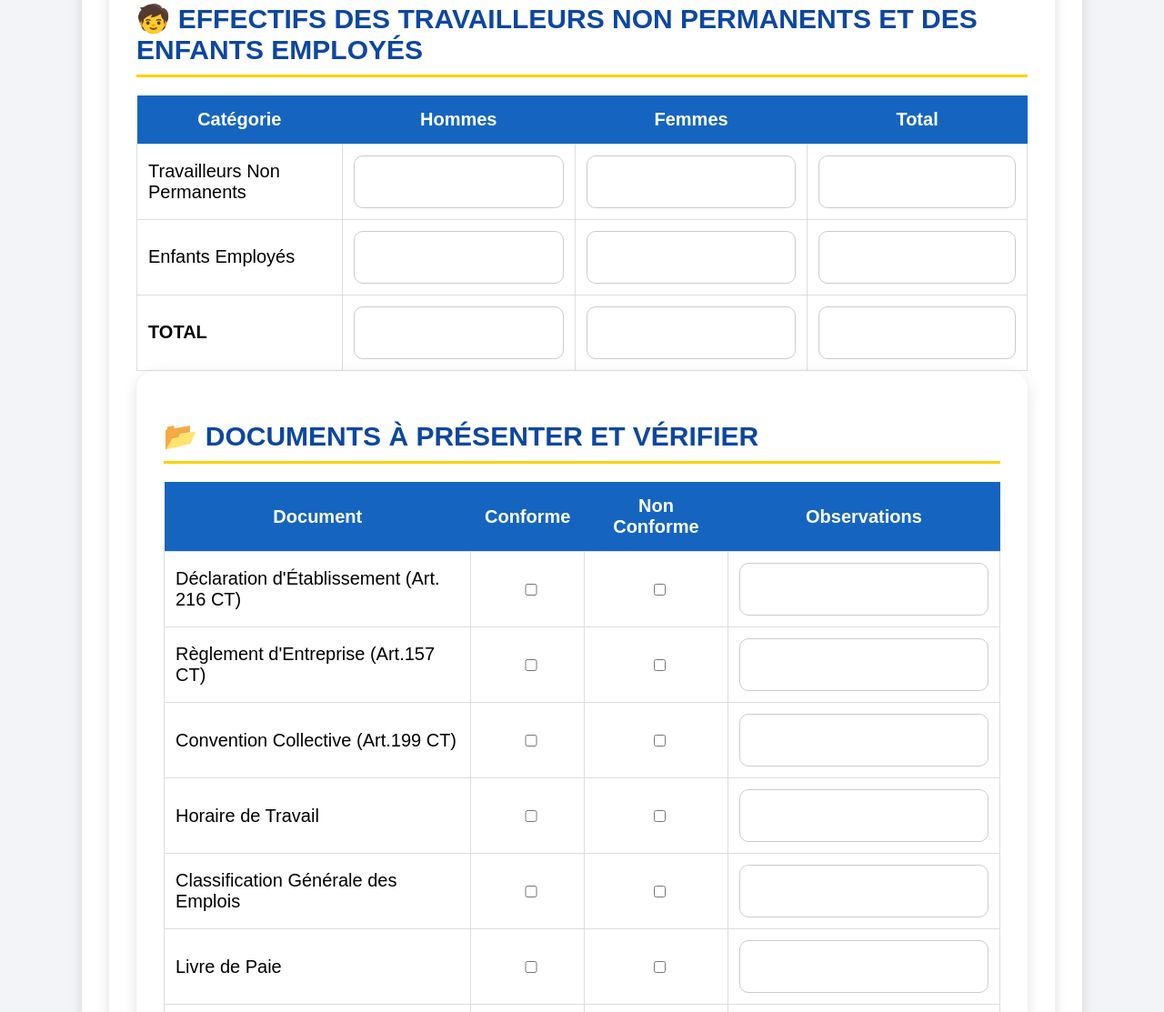
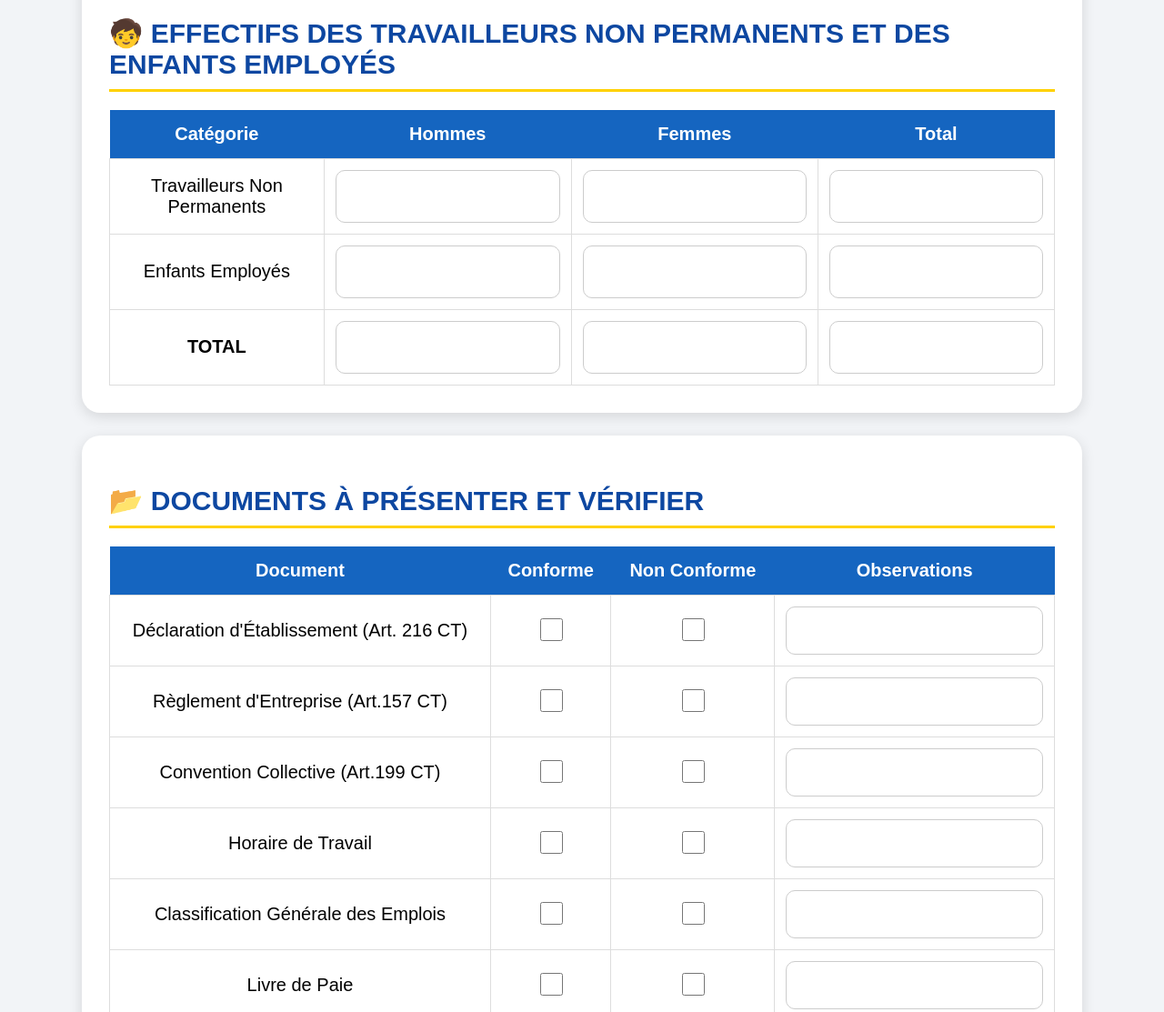
Before and after one commit to limengosocrate-del/inspecteurbot-rdc-igt, a plain HTML site: page f01.html in a window 1280 px wide. Shown: the part 2955-4068 px from the top of the page at 91% size. Drawn offline with Linux system fonts and the light colour scheme.

Commit message:
Update f01.html

```diff
--- a/f01.html
+++ b/f01.html
@@ -93,7 +93,19 @@ table td{
 border:1px solid #ddd;
 padding:12px;
 font-size:20px;
+text-align:center;
 }
+
+table td input[type="checkbox"]{
+width:25px;
+height:25px;
+cursor:pointer;
+}
+
+table td input[type="text"]{
+width:100%;
+font-size:18px;
+  }
 
 .btn{
 display:block;
@@ -189,6 +201,8 @@ Inspection Générale du Travail
 
 <label>Précédente visite effectuée par</label>
 <input type="text" id="precedente">
+
+</div>
 
 <div class="card">
 
@@ -315,6 +329,8 @@ Inspection Générale du Travail
 </tr>
 
 </table>
+
+</div>
 
 <div class="card">
 
@@ -523,6 +539,8 @@ border-radius:12px;
 
 <label><input type="checkbox"> Proposition de poursuites judiciaires</label>
 
+</div>
+
 <div class="card">
 
 <h2>🏢 RÉSERVE À L'ADMINISTRATION DE L'INSPECTION DU TRAVAIL</h2>
@@ -644,7 +662,7 @@ onclick="window.print()">
 
 <button
 class="btn btn-archive"
-onclick="alert('Fiche archivée avec succès');">
+onclick="enregistrerFiche()"
 
 📁 ARCHIVER LA FICHE
 
@@ -713,11 +731,10 @@ nouvelleFenetre.document.write(
 "<pre style='font-size:22px'>" +
 rapport +
 "</pre>"
-);
 
-}
 
 </script>
+
 <a href="fiches-controle.html" class="btn">
 
 ⬅ RETOUR AUX FICHES DE CONTRÔLE
```
